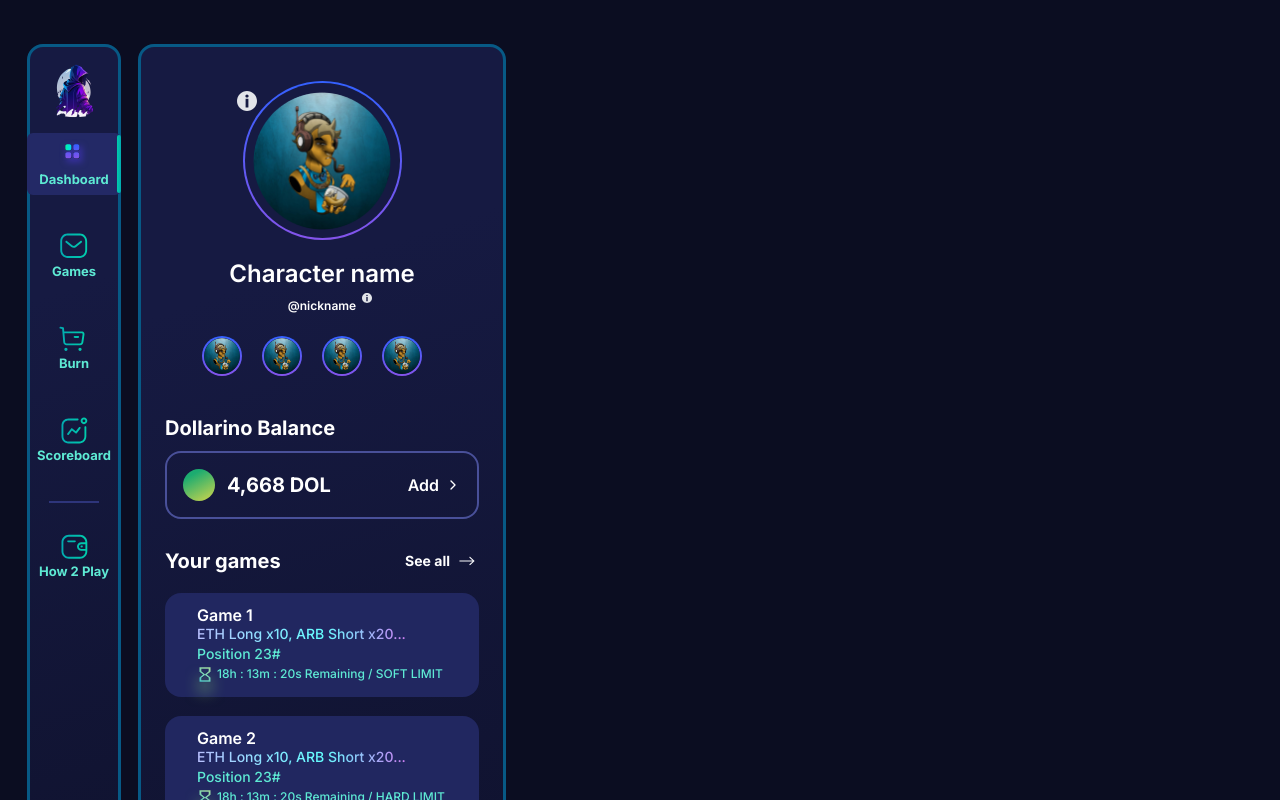
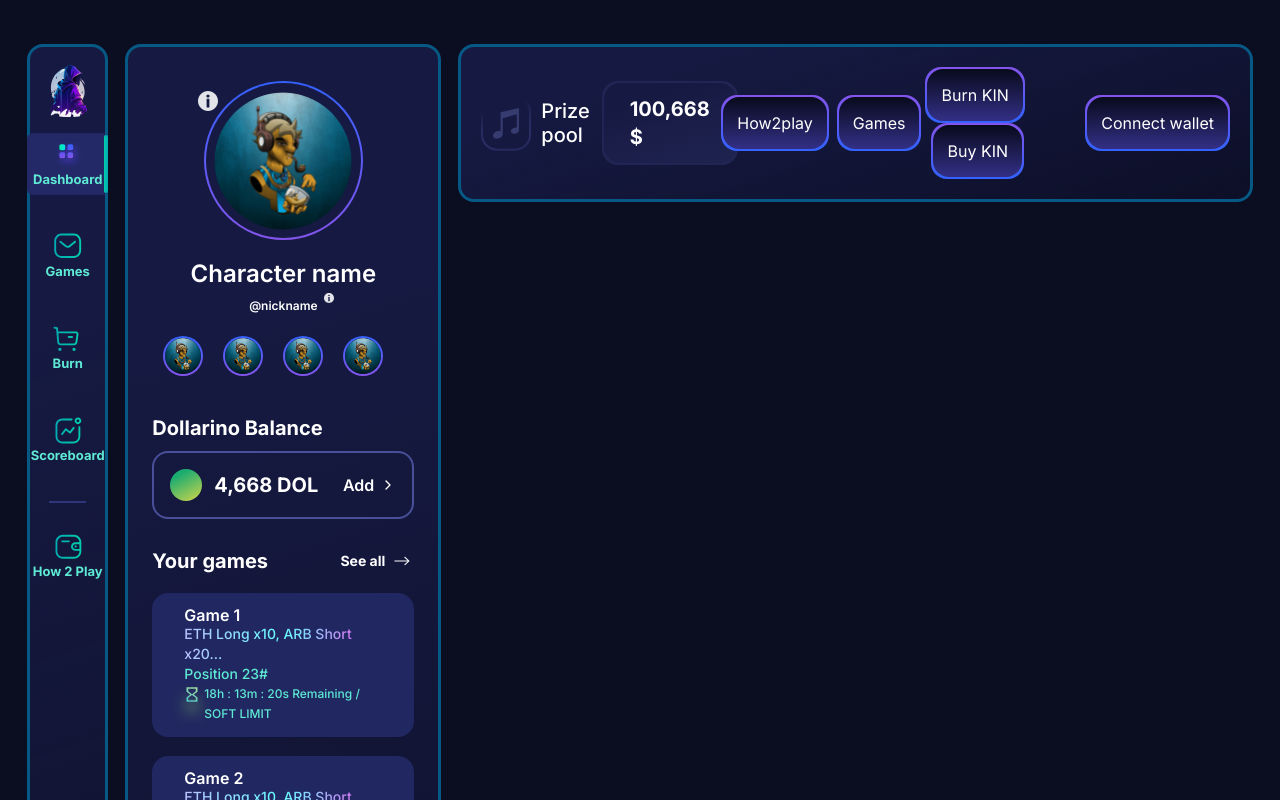
Before and after one commit to rickybrce/anon-nextjs, a Next.js app: page / in a window 1280 px wide. Shown: the top 800 px of the page. Built offline with nearby package versions, Linux system fonts and the light colour scheme.

Commit message:
top menu

```diff
--- a/public/static/locales/en/common.json
+++ b/public/static/locales/en/common.json
@@ -16,7 +16,8 @@
         "butSeeAllLabel" : "See all",
         "dollarino_balance" : "Dollarino Balance",
         "remaining" : "Remaining",
-        "hot_game" : "Hot game"
+        "hot_game" : "Hot game",
+        "prize_pool" : "Prize pool"
     },
     "cookies": {
         "acceptCtaAll": "Accept all",
--- a/src/app/components/LeftAvatarSection.tsx
+++ b/src/app/components/LeftAvatarSection.tsx
@@ -57,7 +57,7 @@ type Props = {
 const LeftAvatarSection = ({ }: Props) => {
 
     return (
-        <div className="bg-sidebar min-h-[calc(100vh-88px)] border-[3px] border-green-100 w-[368px] rounded-[16px]">
+        <div className="bg-sidebar min-h-[calc(100vh-88px)] border-[3px] border-green-100 w-[368px] rounded-[16px] mr-[17px]">
             <Avatar
                 name={avatar.name}
                 nickname={avatar.nickname}
--- /dev/null
+++ b/src/app/components/TopNavigation.tsx
@@ -0,0 +1,59 @@
+"use client"; // This is a client component
+import React, { ReactNode } from 'react'
+import content from '../../../public/static/locales/en/common.json'
+import Image from "next/image";
+import ButtonMenu from './buttons/ButtonMenu';
+import Link from 'next/link';
+
+
+
+
+type Props = {
+
+}
+
+const TopNavigation = ({ }: Props) => {
+
+    return (
+        <div className="w-full bg-sidebar border-[3px] border-green-100 rounded-[16px] p-[20px] flex items-center justify-between">
+            <div className='flex items-center'>
+                <Image
+                    src={"/images/ic-music.svg"}
+                    alt={""}
+                    width={50}
+                    height={55}
+                    className="
+                    w-full
+                    h-auto
+                    max-w-[50px]
+                    "
+                />
+                <div className='font-w-500 text-[20px] leading-[24px] tracing-[0.02em] ml-[10px]'>{content.general.prize_pool}</div>
+                <div className='relative bg-gradient-pool ml-3 font-w-700 text-[20px] leading-[28px] py-[14px] px-[28px] rounded-[16px]'>
+                    <div className='absolute top-[2px] left-[2px] w-[calc(100%-4px)] h-[calc(100%-4px)] bg-sidebar z-0 rounded-[16px]'></div>
+                    <span className="relative">100,668 $</span>
+                </div>
+            </div>
+            <Link href="#" className='ml-23xl:ml-[28px]'>
+                <ButtonMenu>How2play</ButtonMenu>
+            </Link>
+            <Link href="#" className='ml-2 3xl:ml-[16px]'>
+                <ButtonMenu>Games</ButtonMenu>
+            </Link>
+            <div>
+                <Link href="#" className='ml-1 3xl:ml-[16px]'>
+                    <ButtonMenu>Burn KIN</ButtonMenu>
+                </Link>
+                <Link href="#" className='ml-[10px]'>
+                    <ButtonMenu>Buy KIN</ButtonMenu>
+                </Link>
+            </div>
+
+            <Link href="#" className='ml-[10px]'>
+                <ButtonMenu>Connect wallet</ButtonMenu>
+            </Link>
+        </div>
+    )
+}
+
+export default TopNavigation
--- /dev/null
+++ b/src/app/components/buttons/ButtonMenu.tsx
@@ -0,0 +1,27 @@
+import React, { ReactNode } from 'react'
+
+type Props = {
+    disabled?: boolean
+    children?: ReactNode
+    onClick?: () => void
+}
+
+const ButtonMenu = ({ disabled = false, onClick, children }: Props) => (
+    <button
+        onClick={() => (onClick ? onClick() : null)}
+        disabled={disabled}
+        className="
+        px-[16px]
+        3xl:px-[38px]
+        py-4
+        text-[16px]
+        leading-[24px]
+        font-400
+        rounded-[16px]
+         text-white transition duration-300 button-gradient border-none hover:opacity-80 whitespace-nowrap focus:outline-none relative"
+    ><div className='rounded-[16px] absolute top-[2px] left-[2px] w-[calc(100%-4px)] h-[calc(100%-4px)] button-bg'></div>
+        <span className='relative'>{children}</span>
+    </button>
+)
+
+export default ButtonMenu
--- a/src/app/globals.css
+++ b/src/app/globals.css
@@ -37,6 +37,15 @@ font-feature-settings: "cv10" on, "cv06" on;
 .bg-line-gradient {
   background: linear-gradient(90deg, #2BC0E4 0%, #EAECC6 100%);
 }
+.bg-gradient-pool {
+  background: linear-gradient(162.34deg, #212554 100%, #515AB4 0%);
+}
+.button-gradient {
+  background: linear-gradient(180deg, #8454EB 0%, #3461FF 95.31%);
+}
+.button-bg {
+  background: linear-gradient(180deg, #080A1C 0%, #312E81 95.31%);
+}
 
 
  /* Scrollbar custom */
--- a/src/app/page.tsx
+++ b/src/app/page.tsx
@@ -1,6 +1,7 @@
 import Image from 'next/image'
 import LeftMenu from './components/LeftMenu'
 import LeftAvatarSection from './components/LeftAvatarSection'
+import TopNavigation from './components/TopNavigation'
 
 const leftMenu = [
   {
@@ -44,6 +45,9 @@ export default function Home() {
        items={leftMenu}
        />
        <LeftAvatarSection />
+       <div className='grow'>
+        <TopNavigation />
+       </div>
       </div>
     </main>
   )
--- a/tailwind.config.js
+++ b/tailwind.config.js
@@ -40,6 +40,9 @@ module.exports = {
       fontFamily: {
         thunder: ['"Quicksand", sans-serif'],
       },
+      screens: {
+        '3xl': '1780px',
+      }
     },
   },
   plugins: [plugin(function({ addUtilities }) {
```
